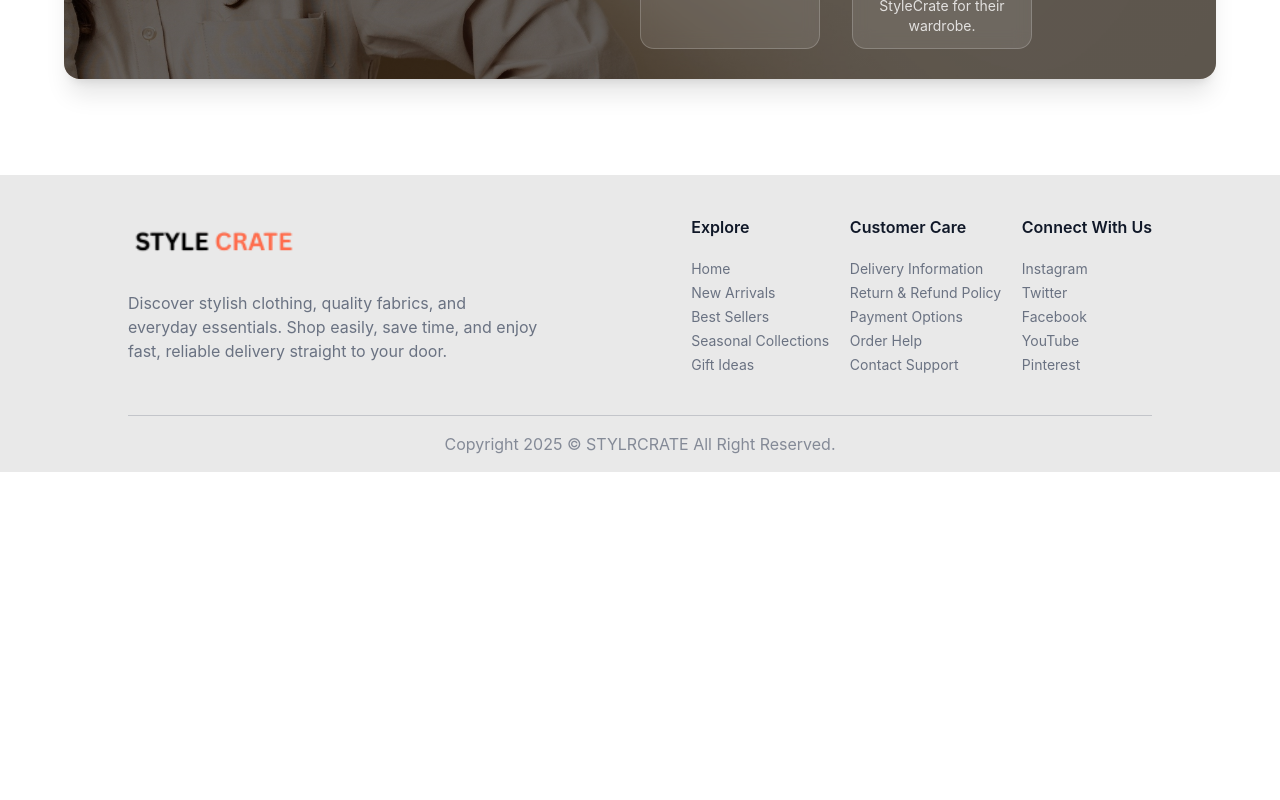
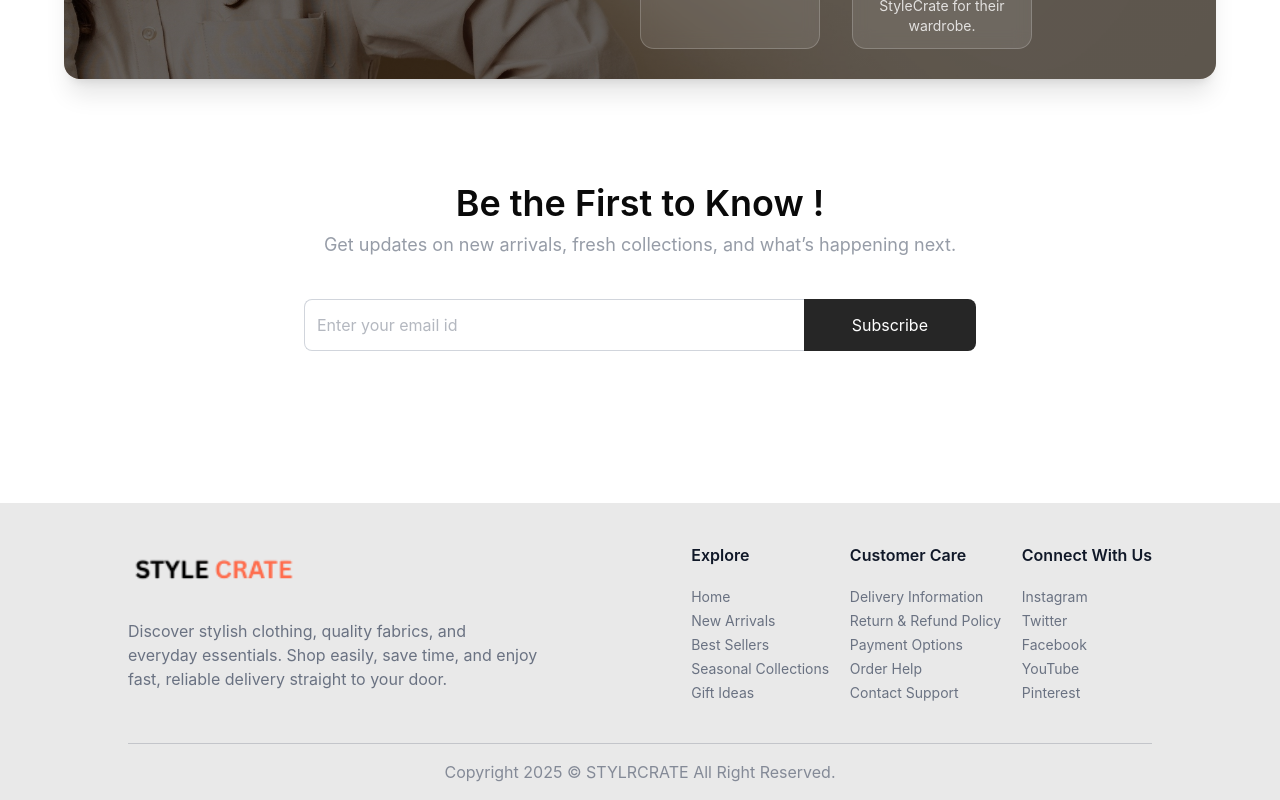
Before and after one commit to kithvin/StyleCrate, a React (Vite) app in the folder Frontend/: page / in a window 1280 px wide. Shown: the part 3514-4314 px from the top of the page. Before the commit the page ends 3986 px from the top, so only its background shows below. Built offline with nearby package versions, Linux system fonts and the light colour scheme.

Commit message:
Created NewsLetter subscription section with email input and call to action for Style Crate

```diff
--- /dev/null
+++ b/Frontend/src/components/NewsLetter.jsx
@@ -0,0 +1,37 @@
+import React from "react";
+
+// NewsLetter Component - A subscription section to collect user emails
+const NewsLetter = () => {
+  return (
+    <div className="flex flex-col items-center justify-center text-center space-y-2 mt-20 md:mt-26 pb-14">
+      {/* Title */}
+      <h1 className="md:text-4xl text-2xl font-semibold">Be the First to Know !</h1>
+
+      {/* Description */}
+      <p className="md:text-lg text-gray-500/70 pb-8">
+        Get updates on new arrivals, fresh collections, and what’s happening next.
+      </p>
+
+      {/* Subscription Form */}
+      <form className="flex items-center justify-between max-w-2xl md:w-full md:h-13 h-12">
+        {/* Email Input Field */}
+        <input
+          className="border border-gray-300 rounded-md h-full border-r-0 outline-none w-full rounded-r-none px-3 text-gray-500"
+          type="text"
+          placeholder="Enter your email id"
+          required
+        />
+
+        {/* Subscribe Button */}
+        <button
+          type="submit"
+          className="md:px-12 px-8 h-full text-white bg-primary hover:bg-primary-dull transition-all cursor-pointer rounded-md rounded-l-none"
+        >
+          Subscribe
+        </button>
+      </form>
+    </div>
+  );
+};
+
+export default NewsLetter;
--- a/Frontend/src/page/Home.jsx
+++ b/Frontend/src/page/Home.jsx
@@ -4,6 +4,7 @@
 import Categories from "../components/Categories";
 import TrendingSection from "../components/TrendingSection";
 import BottomBanner from "../components/BottomBanner";
+import NewsLetter from "../components/NewsLetter";
 
 const Home = () => {
   return (
@@ -13,6 +14,7 @@
       <Categories/>
       <TrendingSection />
       <BottomBanner/>
+      <NewsLetter />
     </div>
   );
 };
```
